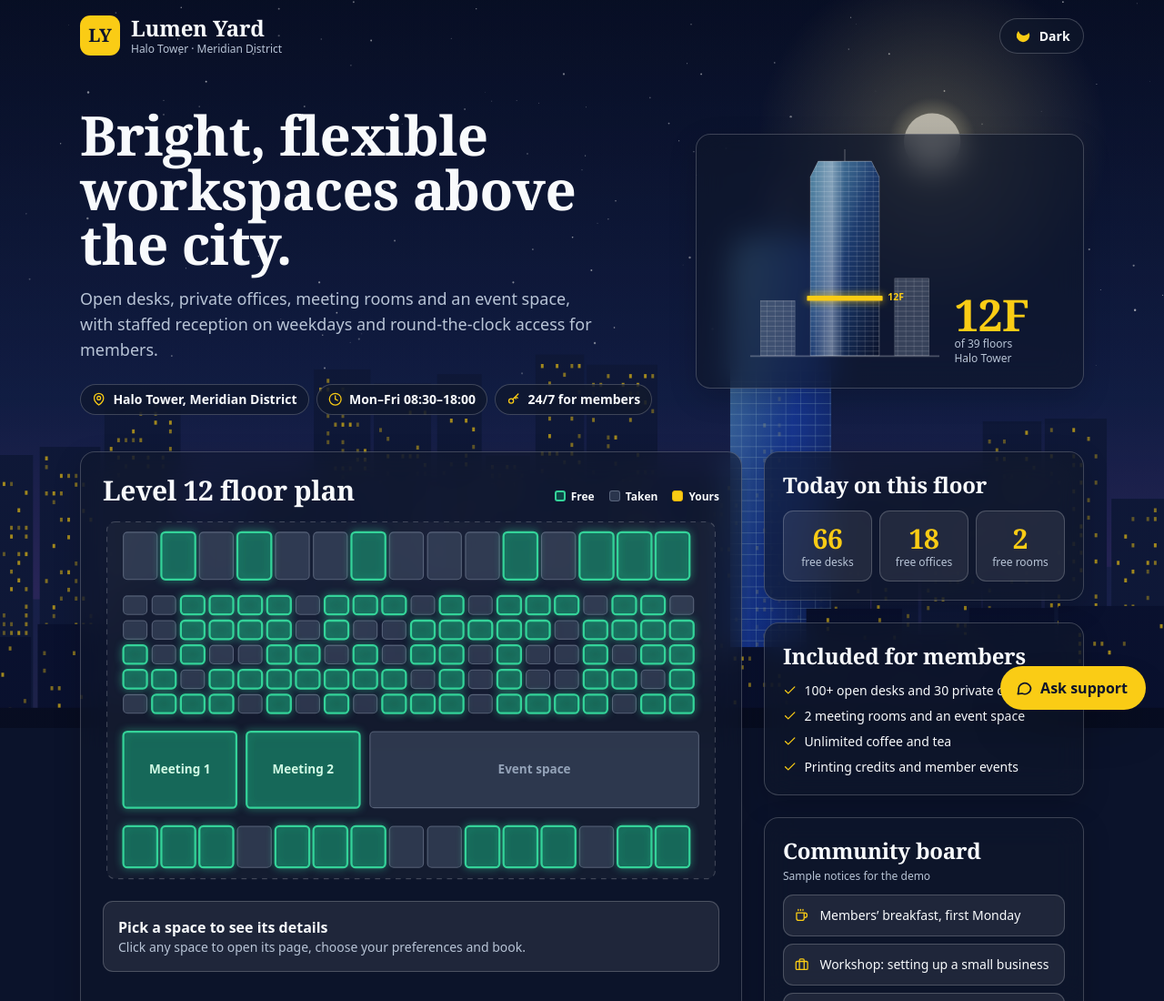
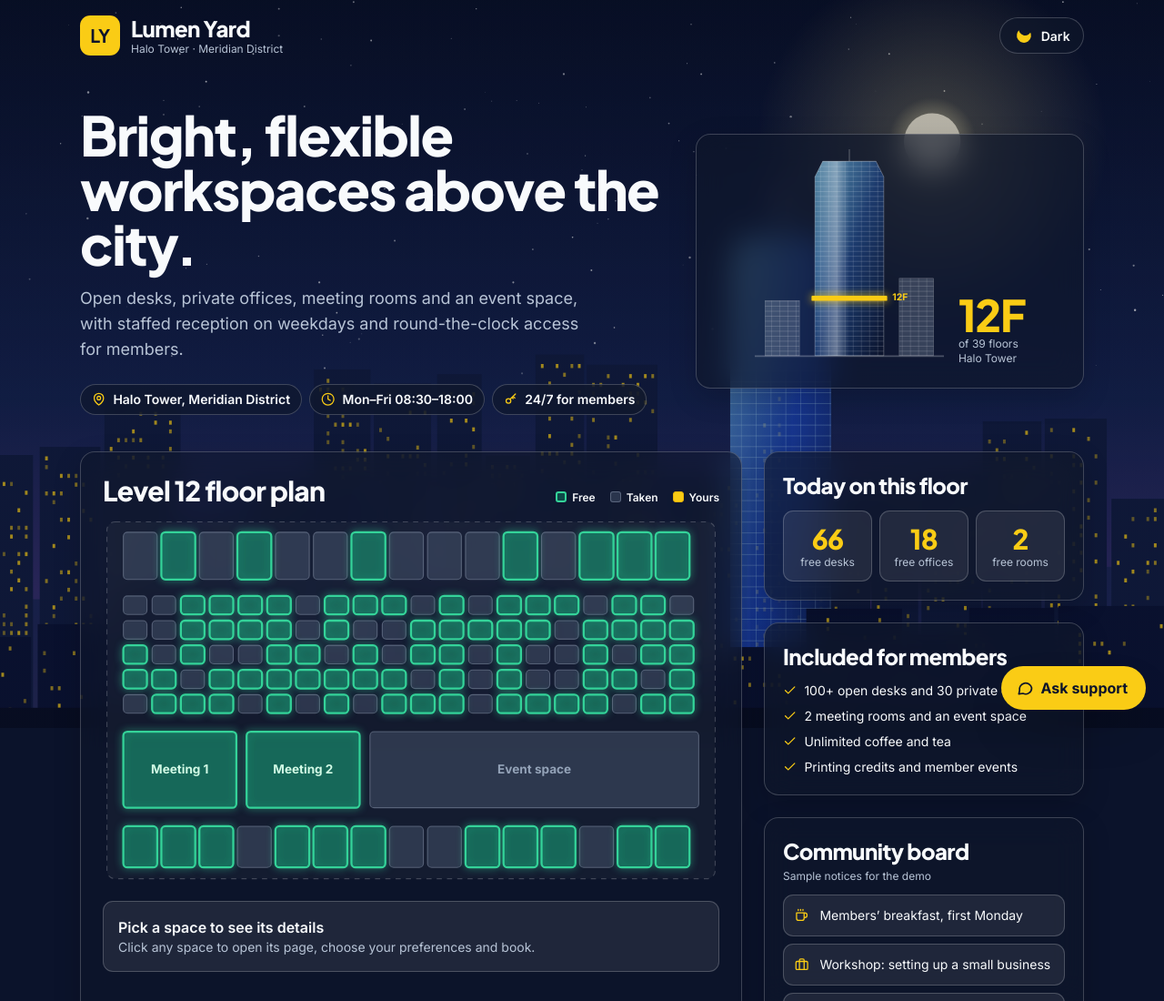
Before and after one commit to astrax-gif/smart-coworking-app, a plain HTML site: page index.html in a window 1280 px wide. Shown: the top 1100 px of the page at 91% size. Drawn offline with nearby package versions, Linux system fonts and the light colour scheme.

Commit message:
Update font families and theme toggle styles

```diff
--- a/styles.css
+++ b/styles.css
@@ -98,10 +98,10 @@
 /* 2. PAGE + THEMED BACKGROUND -------------------------- */
 html, body { min-height: 100%; }
 body {
-  font-family: 'Manrope', system-ui, sans-serif;
+  font-family: 'Inter', system-ui, -apple-system, 'Segoe UI', sans-serif;
+  -webkit-font-smoothing: antialiased; text-rendering: optimizeLegibility;
   color: var(--text);
   background: var(--bg-base);
-  transition: color .4s ease;
 }
 /* Fixed photo layer: overlay on top, photo below. Cross-fades on toggle. */
 body::before, body::after {
@@ -118,7 +118,7 @@ body::after {                        /* soft gradient overlay */
 }
 body.swap::before { opacity: 0; }    /* JS sets this briefly during toggle */
 
-.fh { font-family: 'Cormorant Garamond', Georgia, serif; font-weight: 700; letter-spacing: -.01em; }
+.fh { font-family: 'Plus Jakarta Sans', 'Inter', system-ui, sans-serif; font-weight: 800; letter-spacing: -.025em; }
 .muted { color: var(--muted); }
 .accent { color: var(--accent-text); }
 :focus-visible { outline: 3px solid var(--accent); outline-offset: 2px; }
@@ -131,7 +131,6 @@ body.swap::before { opacity: 0; }    /* JS sets this briefly during toggle */
   border-radius: var(--r);
   color: var(--text);
   box-shadow: var(--shadow);
-  transition: background .4s ease, border-color .4s ease;
 }
 /* Booking panel ("8th Floor Plan") */
 .glass-panel {
@@ -348,23 +347,7 @@ a.sib:hover { border-color: var(--free-stroke); color: var(--free-text); }
   .view-list .list-only { display: block; }
 }
 
-/* 17. THEME TOGGLE: sun <-> moon morph + page reveal ------ */
-.theme-toggle .ti { position: relative; display: inline-block; width: 20px; height: 20px; flex: none; }
-.theme-toggle .ti svg { position: absolute; inset: 0; width: 20px; height: 20px;
-  transition: transform .7s cubic-bezier(.4, 0, .2, 1), opacity .45s ease; transform-origin: 50% 50%; }
-.theme-toggle .i-moon { opacity: 1; transform: rotate(0) scale(1); }
-.theme-toggle .i-sun  { opacity: 0; transform: rotate(-120deg) scale(.2); }
-[data-theme="light"] .theme-toggle .i-moon { opacity: 0; transform: rotate(120deg) scale(.2); }
-[data-theme="light"] .theme-toggle .i-sun  { opacity: 1; transform: rotate(0) scale(1); }
-.theme-toggle:active .ti { transform: scale(.9); }
-.theme-toggle .ti { transition: transform .15s ease; }
-
-/* Circular reveal (View Transitions API) */
-::view-transition-old(root), ::view-transition-new(root) { animation: none; mix-blend-mode: normal; }
-::view-transition-old(root) { z-index: 1; }
-::view-transition-new(root) { z-index: 2; }
-
-/* Fallback for browsers without View Transitions: colours ease over .5s */
-html.theme-anim :where(body, .card, .raise, .chip, .field, .panel, .theme-toggle, .badge, .seat-chip, .u, .opt span, .sl, .seg) {
-  transition: background-color .5s ease, color .5s ease, border-color .5s ease, fill .5s ease, stroke .5s ease, box-shadow .5s ease;
-}
+/* 17. THEME TOGGLE ICON (sun <-> moon morph is animated in data.js) */
+.theme-toggle .ti { display: inline-block; width: 22px; height: 22px; flex: none; }
+.theme-toggle .ti svg { width: 22px; height: 22px; display: block; overflow: visible; }
+.theme-toggle:active .ti { transform: scale(.92); }
```
